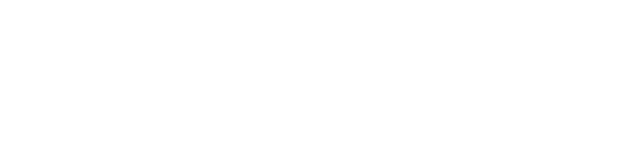
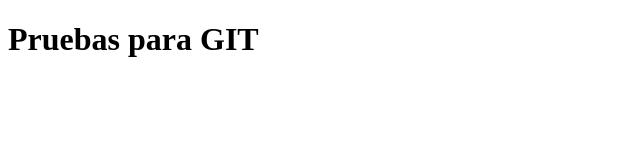
Before and after one commit to tonimjdev/prueba-repositorio, a plain HTML site: page index.html in a window 1280 px wide. Shown: the whole page, without its empty margins (0-640 px from the left). Drawn offline with Linux system fonts and the light colour scheme.

Commit message:
agregamos h1 a index.html

```diff
--- a/index.html
+++ b/index.html
@@ -9,4 +9,5 @@
 <body>
 
 </body>
+<h1>Pruebas para GIT</h1></h1Z>
 </html>
```
